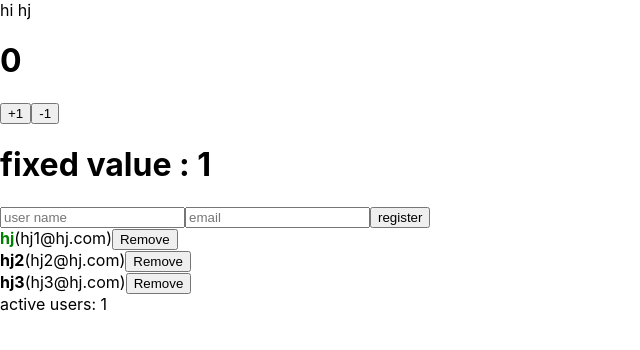
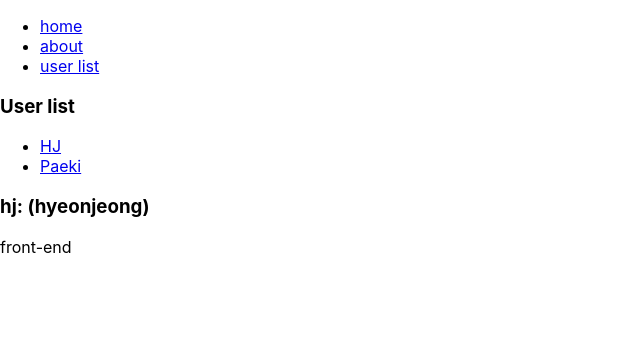
Before and after one commit to hjleee93/react-basic, a React (Create React App) app: page /profiles/hj in a window 1280 px wide. Shown: the top 350 px of the page, without its empty margins (0-640 px from the left). Built offline with nearby package versions, Linux system fonts and the light colour scheme.

Commit message:
서브 라우터

```diff
--- /dev/null
+++ b/src/About.js
@@ -0,0 +1,23 @@
+import React from "react";
+import qs from 'qs';
+import { useLocation } from "react-router-dom";
+
+function About() {
+  const location = useLocation()
+  const query = qs.parse(location.search, {
+    ignoreQueryPrefix: true
+  }) //ignoreQueryPrefix 있어야 ? 가 업서짐
+
+  const detail = query.detail === 'true';
+  return (
+    <div>
+      <h1>About</h1>
+      <p>
+        Here is About page
+        {detail && <p>detail is true</p>}
+      </p>
+    </div>
+  )
+}
+
+export default About;
--- a/src/App.js
+++ b/src/App.js
@@ -1,106 +1,31 @@
-import React, {useRef, useState, useEffect, useMemo, useCallback, useReducer, createContext, useDeferredValue} from 'react'
-import produce from 'immer'; //필수 라이브러리가 아님, 어쩔수 없을 ㄸㅐ 사용하는 것이 좋음
-import logo from './logo.svg';
-import './App.css';
-import Hello from './Hello';
-import Wrapper from './Wrapper';
-import Counter from './Counter';
-import InputSample from './inputSample';
-import UserList from './UserList'
-import CreateUser from './CreateUser';
-import useInputs from './useInputs';
-
-function countActiveUsers(users){
-  console.log('counting active users...')
-
-  return users.filter(user => user.active).length
-}
-const initialState = {
-  users:[
-    {
-      id: 1,
-      username: 'hj',
-      email: 'hj1@hj.com',
-      active:true,
-    },
-    {
-      id: 2,
-      username: 'hj2',
-      email: 'hj2@hj.com',
-      active:false,
-    },
-    {
-      id: 3,
-      username: 'hj3',
-      email: 'hj3@hj.com',
-      active:false,
-
-    }
-  ]
-}
-
-function reducer(state, action){
-  switch(action.type){
-      case 'CREATE_USER':
-        return produce(state, draft =>{
-          draft.users.push(action.user);
-         })
-         //immer로 구현햇을때 큰 장점이 없음
-        // return{
-        //   users:state.users.concat(action.user)
-        // }
-      case 'TOGGLE_USER':
-        return produce(state, draft=>{
-          const user = draft.users.find(user => user.id === action.id);
-          user.active = !user.active;
-        })
-        //이 경우에는 immer가 더 코드가 이해하기가 명확함. => update 로직이 까다로운 경우에 사용하는게 좋음 간단한 경우에 크게 의미가 없음
-        // return{
-        //   ...state,
-        //   users:state.users.map(user=>
-        //     user.id === action.id ? {...user, active: !user.active} : user)
-        // };
-
-        case 'REMOVE_USER':
-        return produce(state, draft=>{
-         const index =  draft.users.findIndex(user => user.id === action.id);
-         draft.users.splice(index,1)
-        })
-
-          // return{
-          //   ...state,
-          //   users:state.users.filter(user=> user.id !== action.id )
-          // }
-      default:
-        throw new Error('unhandled action ')
-  }
-
-}
-
-export const UserDispatch = createContext(null)//초기값은 필요없으므로 null
+import React from 'react'
+import { Route, Routes, Link } from 'react-router-dom' //특정 주소에 특정 컴포넌트를 연결해줌
+import Home from './Home';
+import About from './About';
+import Profile from './Profile';
+import Profiles from './Profiles';
 
 function App() {
-
-  const [state, dispatch] = useReducer(reducer, initialState)//state 안에 initialState로 inputs, users 가 있으므로 비구조 할당을 통해서 컴포넌트에 전달
-  const { users } = state;
-
-  const count = useMemo(()=>countActiveUsers(users), [users])
-
   return (
-
-    <UserDispatch.Provider value={dispatch}>
-    {/*  useReduce로 받아온 값을 value 값으로 넣음*/}
-      <CreateUser />
-      <UserList
-
-      users={users}
-     />
-     {/* user 컴포넌트에서 사용할 onToggle, onRemove 컴포넌트를 전달하기 위해서
-     UserList에 전달 후 user 컴포넌트로 다시 전달하는 형식, 바로 전달하기 위해서
-     UseContext를 사용하면 바로 전달이 가능하다 */}
-      <div> active users: {count}</div>
-    </UserDispatch.Provider>
-
+    <div>
+      <ul>
+        <li>
+          <Link to="/">home</Link>
+        </li>
+        <li>
+          <Link to="/about">about</Link>
+        </li>
+        <li>
+          <Link to="/profiles">user list</Link>
+        </li>
+      </ul>
+      <Routes>
+        <Route path="/" element={<Home />} exact />
+        <Route path="/about" element={<About />} />
+        {/* <Route path="/profiles/:username" element={<Profile />} /> */}
+        <Route path="/profiles/*" element={<Profiles />} />
+      </Routes>
+    </div>
   );
 }
 export default App;
--- /dev/null
+++ b/src/Home.js
@@ -0,0 +1,14 @@
+import React from "react";
+
+function Home() {
+  return (
+    <div>
+      <h1>home</h1>
+      <p>
+        Here is home page
+      </p>
+    </div>
+  )
+}
+
+export default Home;
--- /dev/null
+++ b/src/Profile.js
@@ -0,0 +1,33 @@
+import React from 'react'
+import { useParams } from 'react-router-dom'
+
+const profileData = {
+  hj: {
+    name: "hyeonjeong",
+    desc: "front-end"
+  },
+  paeki: {
+    name: "paeki",
+    desc: "pet"
+  }
+}
+
+function Profile() {
+
+  const { username } = useParams()
+  const profile = profileData[username]
+
+  if (!profile) {
+    return <div>Not exist user</div>
+
+  }
+  return (
+    <div>
+      <h3>{username}: ({profile.name})</h3>
+      <p>
+        {profile.desc}
+      </p>
+    </div>
+  )
+}
+export default Profile;
--- /dev/null
+++ b/src/Profiles.js
@@ -0,0 +1,21 @@
+import React from 'react'
+import Profile from './Profile';
+import { Link, Route, Routes } from 'react-router-dom'
+
+function Profiles() {
+  return (
+    <div>
+      <h3>User list</h3>
+      <ul>
+        <li><Link to="/profiles/hj">HJ</Link></li>
+        <li><Link to="/profiles/paeki">Paeki</Link></li>
+      </ul>
+
+      <Routes>
+        <Route path="/" element={<div>choose user </div>} />
+        <Route path=":username" element={<Profile />} />
+      </Routes>
+    </div>
+  )
+}
+export default Profiles;
--- a/src/index.js
+++ b/src/index.js
@@ -2,19 +2,16 @@ import React from 'react';
 import ReactDOM from 'react-dom/client';
 import './index.css';
 import App from './App';
-import Counter from './Counter';
-import reportWebVitals from './reportWebVitals';
-import Hello from './Hello';
-// import ContextSample from './ContextSample';
+import { BrowserRouter } from 'react-router-dom';
+import reportWebVitals from "./reportWebVitals";
+
 
 const root = ReactDOM.createRoot(document.getElementById('root'));
 root.render(
-  <React.StrictMode>
-    <Hello name={'hj'} isSpecial={true}/>
-    <Counter/>
+  <BrowserRouter>
     <App />
-    {/* <ContextSample/> */}
-  </React.StrictMode>
+  </BrowserRouter>
+
 );
 
 reportWebVitals();
```
Also changed, not shown: src/test.js (added).
